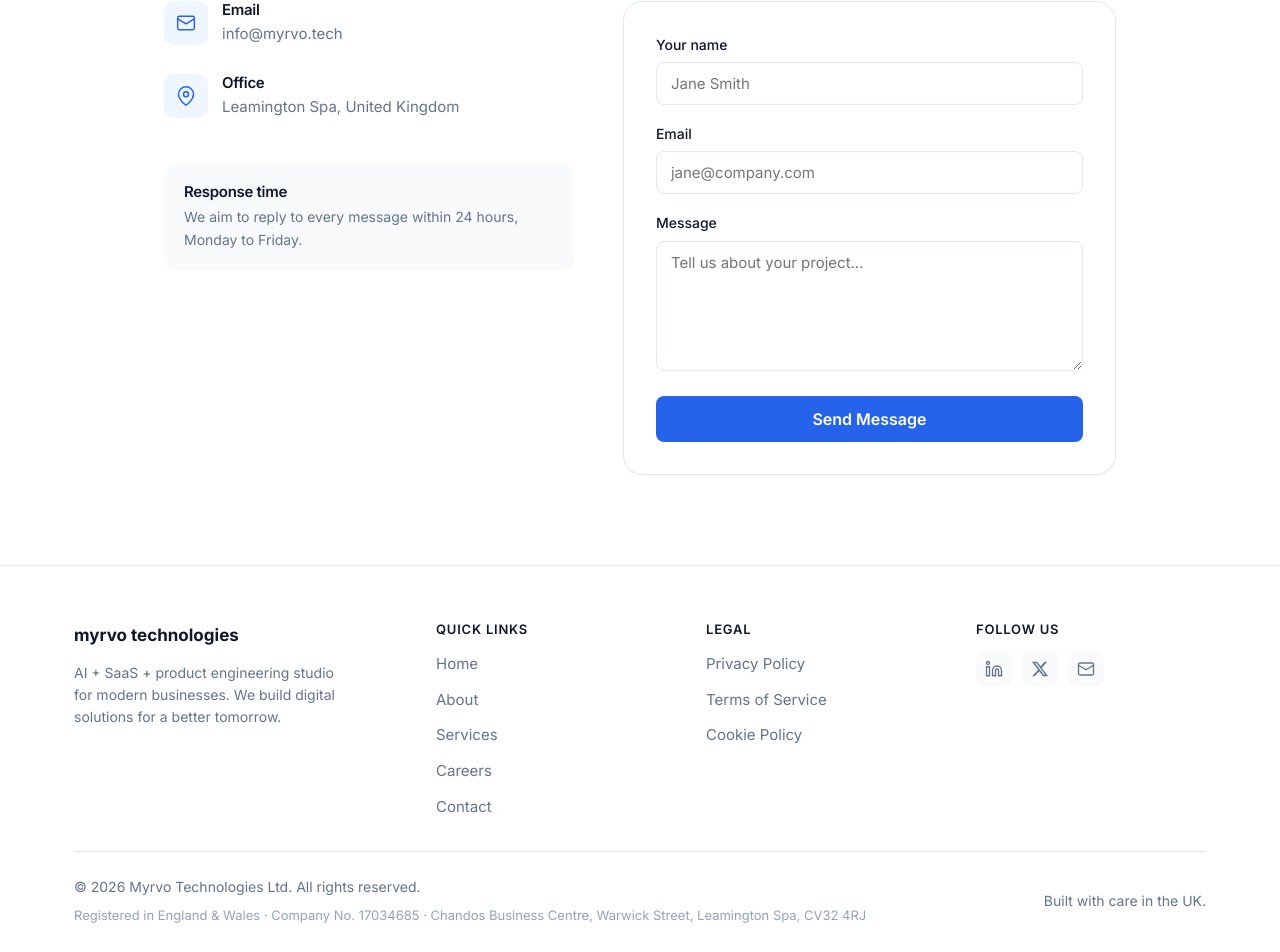
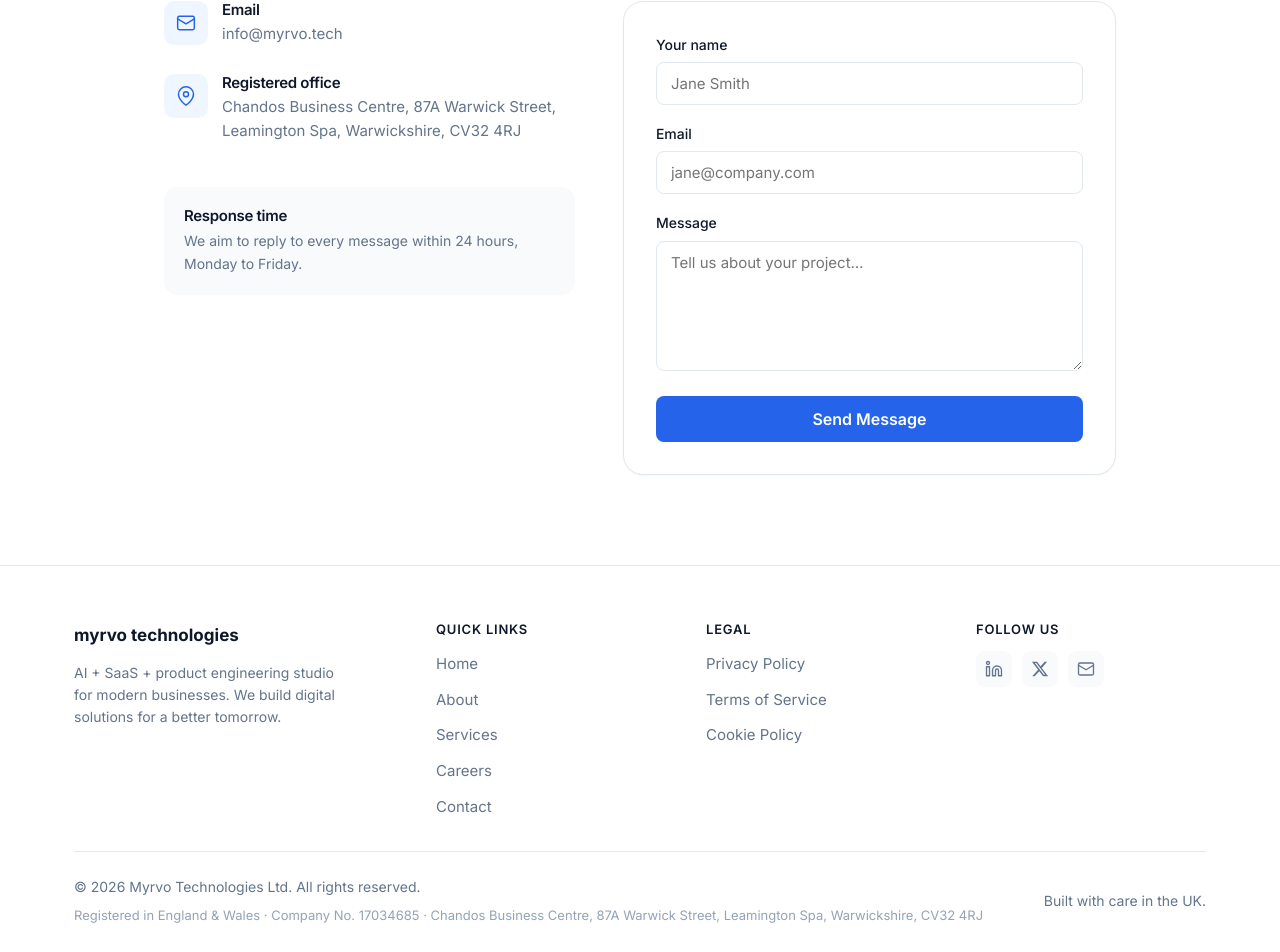
Before and after one commit to myrvo-technologies/myrvo-website, a React (Vite) app: page /contact in a window 1280 px wide. Shown: the part 476-1428 px from the top of the page. Built offline with nearby package versions, Linux system fonts and the light colour scheme; no server answers.

Commit message:
Update registered address and services to match Companies House

```diff
--- a/index.html
+++ b/index.html
@@ -4,7 +4,7 @@
     <meta charset="UTF-8" />
     <link rel="icon" type="image/svg+xml" href="/favicon.svg" />
     <meta name="viewport" content="width=device-width, initial-scale=1.0" />
-    <meta name="description" content="MYRVO Technologies — AI systems, SaaS platforms, mobile apps, and cloud solutions for modern businesses." />
+    <meta name="description" content="MYRVO Technologies — business software, AI systems, SaaS platforms, web portals, and mobile and interactive apps for modern businesses." />
     <meta name="theme-color" content="#2563eb" />
     <link rel="manifest" href="/manifest.json" />
     <link rel="apple-touch-icon" href="/apple-touch-icon.png" />
--- a/src/components/Footer.jsx
+++ b/src/components/Footer.jsx
@@ -70,7 +70,7 @@ export default function Footer() {
           <div>
             <div>© {new Date().getFullYear()} Myrvo Technologies Ltd. All rights reserved.</div>
             <div style={{ marginTop: "6px", fontSize: "0.8125rem", color: "var(--text-faint)" }}>
-              Registered in England &amp; Wales · Company No. 17034685 · Chandos Business Centre, Warwick Street, Leamington Spa, CV32 4RJ
+              Registered in England &amp; Wales · Company No. 17034685 · Chandos Business Centre, 87A Warwick Street, Leamington Spa, Warwickshire, CV32 4RJ
             </div>
           </div>
           <span>Built with care in the UK.</span>
--- a/src/components/Icon.jsx
+++ b/src/components/Icon.jsx
@@ -143,6 +143,19 @@ const PATHS = {
       <circle cx="12" cy="10" r="3" />
     </>
   ),
+  gamepad: (
+    <>
+      <path d="M6 12h4M8 10v4" />
+      <path d="M15 13h.01M18 11h.01" />
+      <path d="M17.3 5H6.7a4 4 0 0 0-3.95 3.4L2 14.6A3 3 0 0 0 7.2 17l1.3-2h7l1.3 2a3 3 0 0 0 5.2-2.4l-.75-6.2A4 4 0 0 0 17.3 5z" />
+    </>
+  ),
+  layout: (
+    <>
+      <rect x="3" y="3" width="18" height="18" rx="2" />
+      <path d="M3 9h18M9 21V9" />
+    </>
+  ),
 };
 
 export default function Icon({ name, size = 24, strokeWidth = 1.75, ...rest }) {
--- a/src/pages/Contact.jsx
+++ b/src/pages/Contact.jsx
@@ -107,8 +107,12 @@ export default function Contact() {
                   <Icon name="mapPin" size={20} />
                 </div>
                 <div>
-                  <h4>Office</h4>
-                  <p>Leamington Spa, United Kingdom</p>
+                  <h4>Registered office</h4>
+                  <p>
+                    Chandos Business Centre, 87A Warwick Street,
+                    <br />
+                    Leamington Spa, Warwickshire, CV32 4RJ
+                  </p>
                 </div>
               </div>
 
--- a/src/pages/Privacy.jsx
+++ b/src/pages/Privacy.jsx
@@ -23,7 +23,8 @@ export default function Privacy() {
           <p>
             Myrvo Technologies Ltd is a company registered in England &amp; Wales
             (company number 17034685). Our registered office is at Chandos
-            Business Centre, Warwick Street, Leamington Spa, CV32 4RJ. For any
+            Business Centre, 87A Warwick Street, Leamington Spa, Warwickshire,
+            CV32 4RJ. For any
             privacy queries, email <a href="mailto:info@myrvo.tech">info@myrvo.tech</a>.
           </p>
 
--- a/src/pages/Services.jsx
+++ b/src/pages/Services.jsx
@@ -7,6 +7,12 @@ const SERVICES = [
     title: "Web Development",
     desc: "Modern, fast, secure websites built with the latest frameworks. We deliver pixel-perfect designs that convert visitors into customers.",
     points: ["React, Next.js, and Vite expertise", "SEO-ready and accessible by default", "Performance-optimised builds"],
+  },
+  {
+    icon: "layout",
+    title: "Web Portals & Platforms",
+    desc: "Online portals that bring your content, services and people together in one place — for customers, members or your own team.",
+    points: ["Customer, client and member portals", "Content, directory and listing platforms", "Secure sign-in with role-based access"],
   },
   {
     icon: "mobile",
@@ -38,6 +44,12 @@ const SERVICES = [
     desc: "Custom automation to remove busywork — internal tools, integrations, and pipelines that save hours every week.",
     points: ["Internal admin panels", "API integrations and webhooks", "Scheduled jobs and reporting"],
   },
+  {
+    icon: "gamepad",
+    title: "Interactive & Entertainment Apps",
+    desc: "Casual games and interactive experiences for web and mobile — built with the same engineering standards as our business software.",
+    points: ["Browser and mobile casual games", "Interactive web experiences", "Gamified features for existing apps"],
+  },
 ];
 
 // Some icons in the array above use names not yet in our Icon set ("brain")
@@ -56,8 +68,9 @@ export default function Services() {
           <span className="eyebrow">What we offer</span>
           <h1>Services built for shipping</h1>
           <p>
-            From web and mobile to AI and SaaS — every service ships with the
-            same standard of craft, security, and reliability.
+            From web, mobile and portals to AI, SaaS and interactive apps — every
+            service ships with the same standard of craft, security, and
+            reliability.
           </p>
         </div>
       </section>
--- a/src/pages/Terms.jsx
+++ b/src/pages/Terms.jsx
@@ -21,7 +21,7 @@ export default function Terms() {
           <p>
             Myrvo Technologies Ltd is a company registered in England &amp; Wales
             (company number 17034685), with registered office at Chandos Business
-            Centre, Warwick Street, Leamington Spa, CV32 4RJ.
+            Centre, 87A Warwick Street, Leamington Spa, Warwickshire, CV32 4RJ.
           </p>
 
           <h2>2. Use of our website</h2>
```
